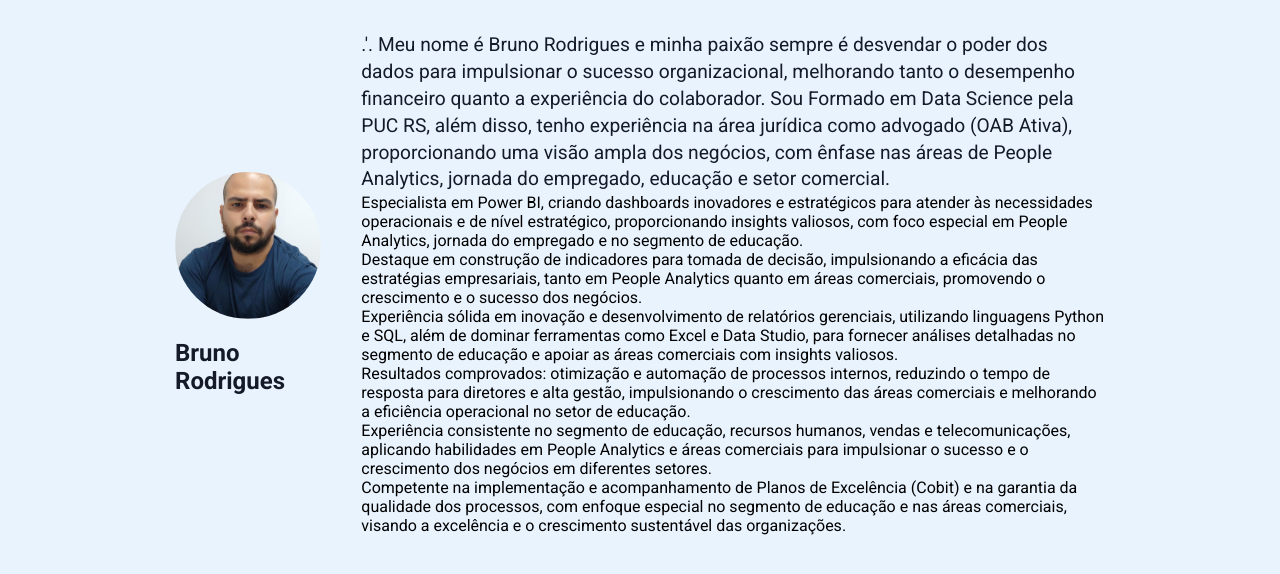
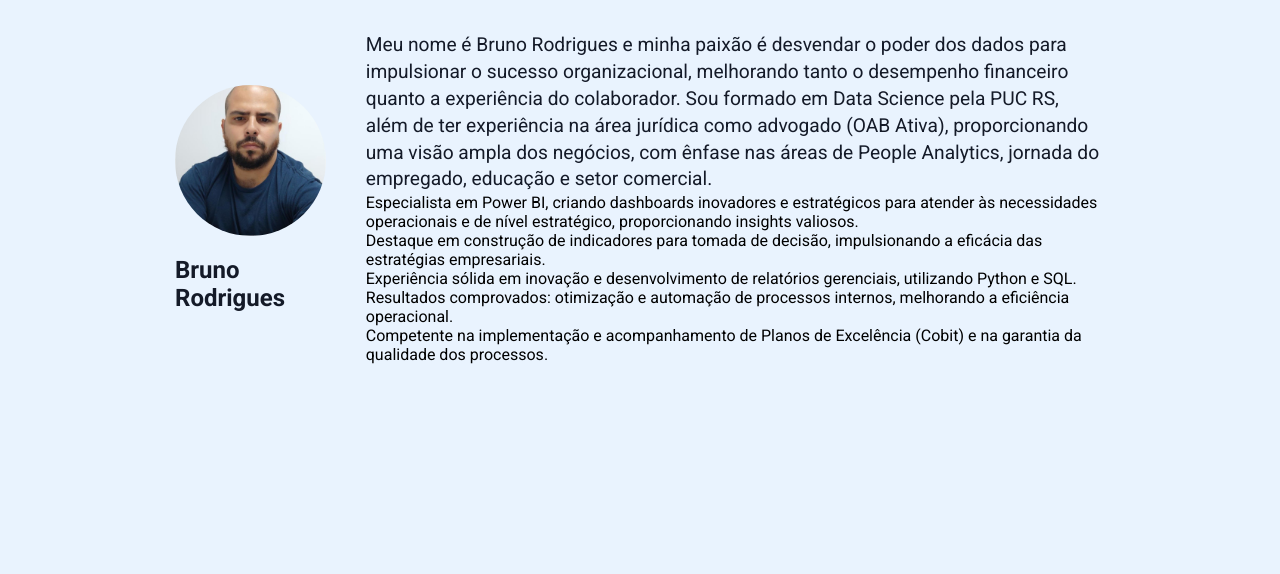
Before and after one commit to Brunorodriguesadv/brunorodrigues.github.io, a plain HTML site: page index.html in a window 1280 px wide. Shown: the part 92-666 px from the top of the page. Drawn offline with Linux system fonts and the light colour scheme; files that its build step writes are made by us from their sources.

Commit message:
Update index.html
Novo codigo

```diff
--- a/index.html
+++ b/index.html
@@ -6,15 +6,20 @@
     <meta http-equiv="X-UA-Compatible" content="ie=edge">
     <title>Home</title>
 
+    <!-- Link para a fonte Roboto -->
     <link href="https://fonts.googleapis.com/css?family=Roboto:400,700&display=swap" rel="stylesheet">
-        <link rel="stylesheet" href="./css/style.css">
+    <!-- Link para o CSS personalizado -->
+    <link rel="stylesheet" href="css/style.css">
 
+    <!-- Script externo -->
     <script src="https://brunorodrigues.herokuapp.com/assets/modules/channel-web/inject.js"></script>
 </head>
 <body>
     <header>
         <div class="container">
-                <a href="https://brunorodrigues.github.io" class="branch"><img src="./img/logo.png" alt="Minha logo" title="Nome da minha logo"></a>
+            <a href="https://brunorodrigues.github.io" class="branch">
+                <img src="img/logo.png" alt="Minha logo" title="Nome da minha logo">
+            </a>
             <nav class="menu">
                 <ul>
                     <li><a class="menu-link" href="index.html">Início</a></li>
@@ -28,30 +33,22 @@
     <main class="container">
         <article class="super-card">
             <section class="super-card-img">
-                    <img src="./img/fotoperfil.jpg" alt="Foto do Bruno Rodriguees" title="Bruno Rodrigues">
+                <img src="img/fotoperfil.jpg" alt="Foto do Bruno Rodrigues" title="Bruno Rodrigues">
                 <h2>Bruno Rodrigues</h2>
             </section>
             <section class="super-card-text">
                 <p>
-                        .'. Meu nome é Bruno Rodrigues e minha paixão sempre é desvendar o poder dos dados para impulsionar o sucesso organizacional,
-                        melhorando tanto o desempenho financeiro quanto a experiência do colaborador. Sou Formado em Data Science pela PUC RS,
-                        além disso, tenho experiência na área jurídica como advogado (OAB Ativa), proporcionando uma visão ampla dos negócios, com ênfase
+                    Meu nome é Bruno Rodrigues e minha paixão é desvendar o poder dos dados para impulsionar o sucesso organizacional,
+                    melhorando tanto o desempenho financeiro quanto a experiência do colaborador. Sou formado em Data Science pela PUC RS,
+                    além de ter experiência na área jurídica como advogado (OAB Ativa), proporcionando uma visão ampla dos negócios, com ênfase
                     nas áreas de People Analytics, jornada do empregado, educação e setor comercial.
                 </p>
                 <ul>
-                        <li>Especialista em Power BI, criando dashboards inovadores e estratégicos para atender às necessidades operacionais e de nível
-                        estratégico, proporcionando insights valiosos, com foco especial em People Analytics, jornada do empregado e no segmento de educação.</li>
-                        <li>Destaque em construção de indicadores para tomada de decisão, impulsionando a eficácia das estratégias empresariais, tanto em
-                        People Analytics quanto em áreas comerciais, promovendo o crescimento e o sucesso dos negócios.</li>
-                        <li>Experiência sólida em inovação e desenvolvimento de relatórios gerenciais, utilizando linguagens Python e SQL, além de dominar
-                        ferramentas como Excel e Data Studio, para fornecer análises detalhadas no segmento de educação e apoiar as áreas comerciais com insights
-                        valiosos.</li>
-                        <li>Resultados comprovados: otimização e automação de processos internos, reduzindo o tempo de resposta para diretores e alta gestão,
-                        impulsionando o crescimento das áreas comerciais e melhorando a eficiência operacional no setor de educação.</li>
-                        <li>Experiência consistente no segmento de educação, recursos humanos, vendas e telecomunicações, aplicando habilidades em People Analytics e áreas comerciais
-                        para impulsionar o sucesso e o crescimento dos negócios em diferentes setores.</li>
-                        <li>Competente na implementação e acompanhamento de Planos de Excelência (Cobit) e na garantia da qualidade dos processos, com enfoque especial no
-                        segmento de educação e nas áreas comerciais, visando a excelência e o crescimento sustentável das organizações.</li>
+                    <li>Especialista em Power BI, criando dashboards inovadores e estratégicos para atender às necessidades operacionais e de nível estratégico, proporcionando insights valiosos.</li>
+                    <li>Destaque em construção de indicadores para tomada de decisão, impulsionando a eficácia das estratégias empresariais.</li>
+                    <li>Experiência sólida em inovação e desenvolvimento de relatórios gerenciais, utilizando Python e SQL.</li>
+                    <li>Resultados comprovados: otimização e automação de processos internos, melhorando a eficiência operacional.</li>
+                    <li>Competente na implementação e acompanhamento de Planos de Excelência (Cobit) e na garantia da qualidade dos processos.</li>
                 </ul>
             </section>
         </article>
```
Lines whose indentation alone changed are shown as unchanged.
